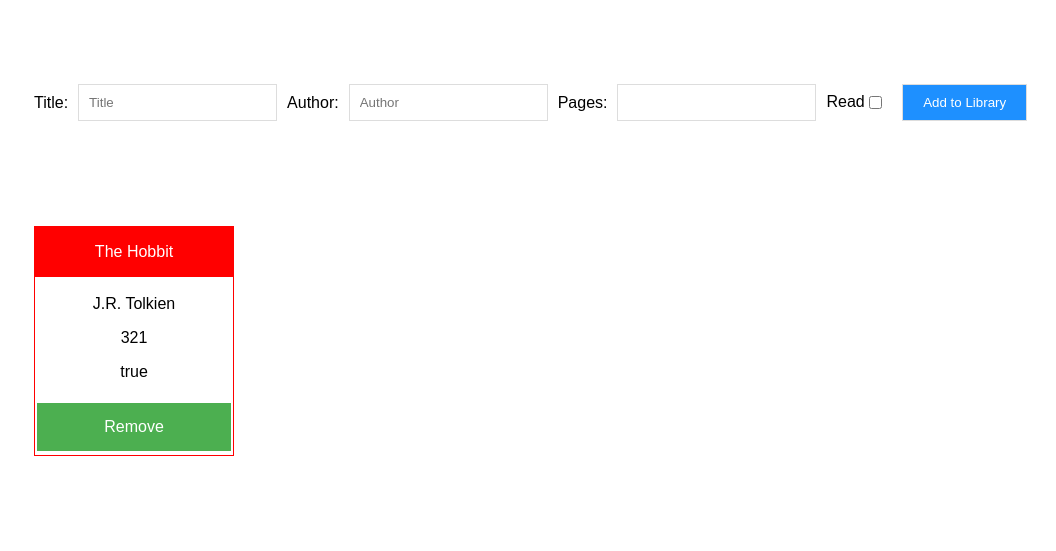
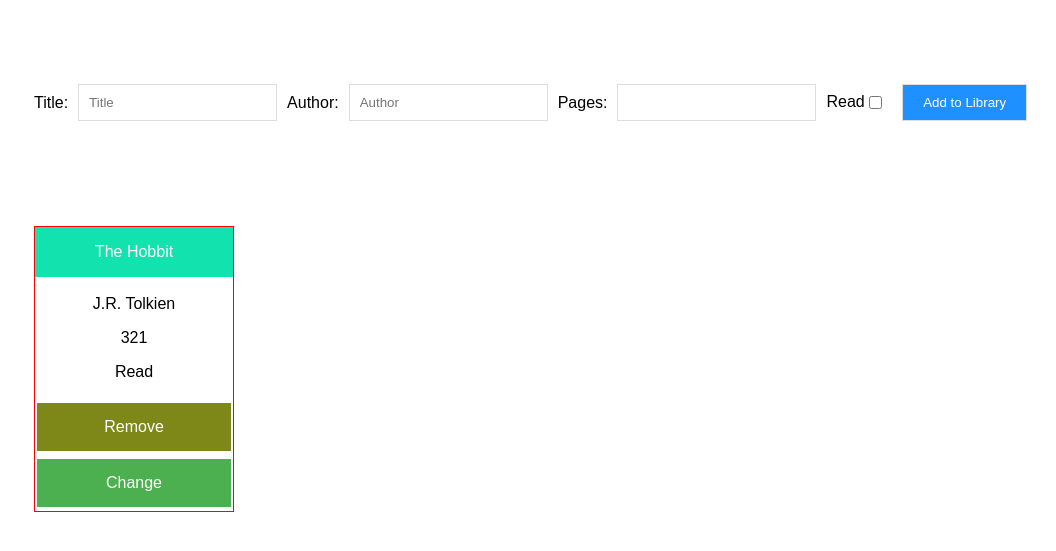
Before and after one commit to excalibrwinterberry/Library, a plain HTML site: page index.html in a window 1280 px wide. Shown: the part 79-630 px from the top of the page, without its empty margins (224-1280 px from the left). Drawn offline with Linux system fonts and the light colour scheme.

Commit message:
added change read status and comments

```diff
--- a/script.js
+++ b/script.js
@@ -1,9 +1,12 @@
+//array to hold book objects
 let myLibrary = [
     new Book("The Hobbit", "J.R. Tolkien", 321, true)
 ]
 
+//book display section
 const books = document.getElementsByClassName('display')[0]
 
+//constructor for book object
 function Book(title, author, pages, read){
     this.title = title
     this.author = author
@@ -11,6 +14,8 @@ function Book(title, author, pages, read){
     this.read = read
 }
 
+
+//function to display books from the myLibrary array
 function displayBooks(){
     books.innerHTML = ''
     myLibrary.forEach((book, index) => {
@@ -23,9 +28,29 @@ function displayBooks(){
         removeBtn.addEventListener('click', removeBook)
     })
 
+    const changeBtns = [...document.getElementsByClassName('change')]
+
+    changeBtns.forEach((changeBtn) =>{
+        changeBtn.addEventListener('click', changeRead)
+    })
+
 
 }
 
+//function to change the status of read of a book object
+function changeRead(event){
+
+    const bookId = parseInt(event.target.parentElement.id.substring(4))
+    //change read in myLibrary
+
+    myLibrary[bookId].read = !myLibrary[bookId].read
+    //change read in display
+
+    const bookRead = event.target.parentElement.getElementsByClassName('bookBody')[0].getElementsByTagName('p')[2]
+    bookRead.textContent = (bookRead.textContent === 'Read') ? 'Not Read' : 'Read'
+}
+
+//function to remove a book object
 function removeBook(event){
     const bookId = event.target.id
     myLibrary.splice(bookId, 1)
@@ -33,6 +58,7 @@ function removeBook(event){
 
 }
 
+//function to add a book to the end of the display section
 function addBookToDisplay(bookTitle, bookAuthor, bookPages, bookRead, bookIndex){
     const bookCard  = document.createElement('div')
     const bookHeader = document.createElement('div')
@@ -40,6 +66,8 @@ function addBookToDisplay(bookTitle, bookAuthor, bookPages, bookRead, bookIndex)
     bookCard.classList.add('card')
     bookHeader.classList.add('bookTitle')
     bookBody.classList.add('bookBody')
+
+    bookCard.setAttribute('id', `book${bookIndex}`)
 
     const title = document.createElement('p')
     const author = document.createElement('p')
@@ -50,12 +78,18 @@ function addBookToDisplay(bookTitle, bookAuthor, bookPages, bookRead, bookIndex)
     remove.classList.add('remove')
     remove.setAttribute('id', `${bookIndex}`)
 
+    const changeRead = document.createElement('button')
+    changeRead.classList.add('change')
+    changeRead.setAttribute('id', `read${bookIndex}`)
+
     title.textContent = bookTitle
     author.textContent = bookAuthor
     pages.textContent = bookPages
-    read.textContent = bookRead
+    read.textContent = bookRead ? "Read" : "Not Read"
 
     remove.textContent = "Remove"
+
+    changeRead.textContent = "Change"
 
     bookHeader.appendChild(title)
     bookBody.appendChild(author)
@@ -65,11 +99,12 @@ function addBookToDisplay(bookTitle, bookAuthor, bookPages, bookRead, bookIndex)
     bookCard.appendChild(bookHeader)
     bookCard.appendChild(bookBody)
     bookCard.appendChild(remove)
+    bookCard.appendChild(changeRead)
 
     books.appendChild(bookCard)
 }
 
-
+//function to add the values taken as input by user to the library
 function addBookToLibrary(event){
     const title = document.getElementById("title").value
     const author = document.getElementById("author").value
@@ -79,7 +114,7 @@ function addBookToLibrary(event){
     const book = new Book(title, author, pages, read)
     myLibrary.push(book)
 
-    displayBooks()
+    addBookToDisplay(title, author, pages, read)
 
     document.getElementById("title").value = ''
     document.getElementById("author").value = ''
@@ -89,6 +124,8 @@ function addBookToLibrary(event){
 
 }
 
+//adding event listener for adding the book
 document.getElementById('bookAdd').addEventListener('click', addBookToLibrary)
 
+//displaying the books on load
 displayBooks()
--- a/style.css
+++ b/style.css
@@ -50,7 +50,8 @@ body {font-family: Arial, Helvetica, sans-serif;}
 
 .display{
     display: grid;
-    grid-template-columns: repeat(4, 1fr);
+    grid-template-columns: repeat(3, 1fr);
+    row-gap: 40px;
 }
 
 .card {
@@ -62,7 +63,7 @@ body {font-family: Arial, Helvetica, sans-serif;}
 
 .bookTitle {
     height: 30%;
-    background: red;
+    background: rgb(18, 226, 174);
     color: white;
     text-align: center;
 }
@@ -72,6 +73,19 @@ body {font-family: Arial, Helvetica, sans-serif;}
 }
 
 .remove {
+    background-color: #7d8818;
+    border: none;
+    color: white;
+    padding: 15px 32px;
+    text-align: center;
+    text-decoration: none;
+    display: inline-block;
+    font-size: 16px;
+    margin: 4px 2px;
+    cursor: pointer;
+  }
+
+.change{
     background-color: #4CAF50;
     border: none;
     color: white;
@@ -82,4 +96,4 @@ body {font-family: Arial, Helvetica, sans-serif;}
     font-size: 16px;
     margin: 4px 2px;
     cursor: pointer;
-  }
+}
```
